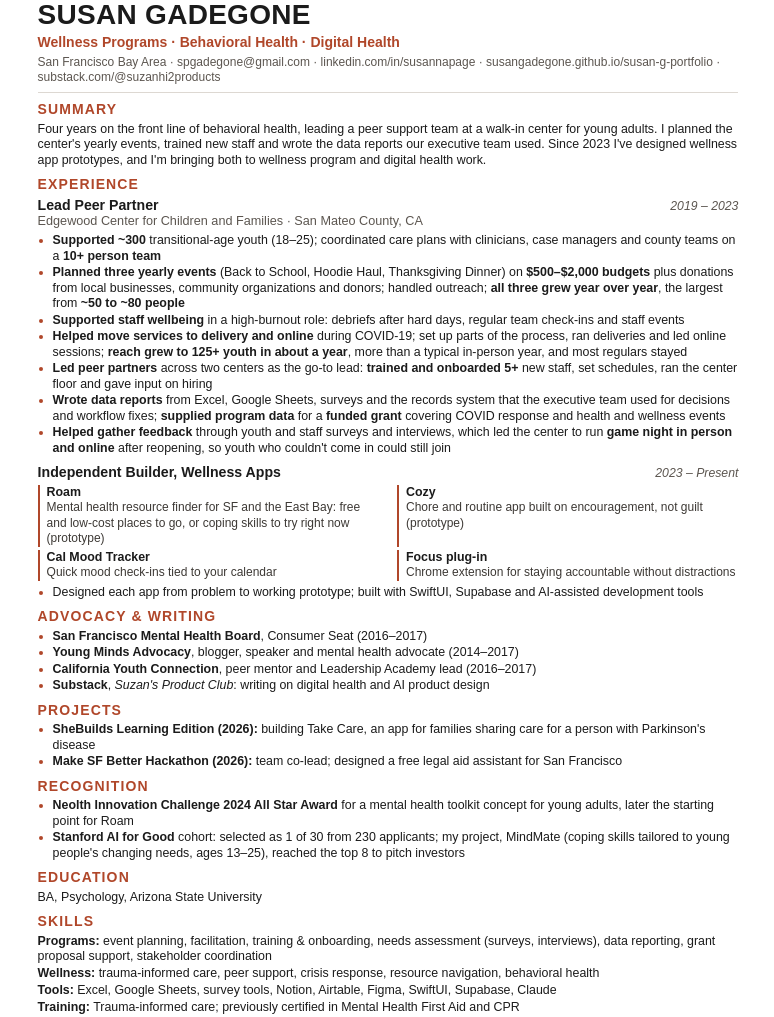
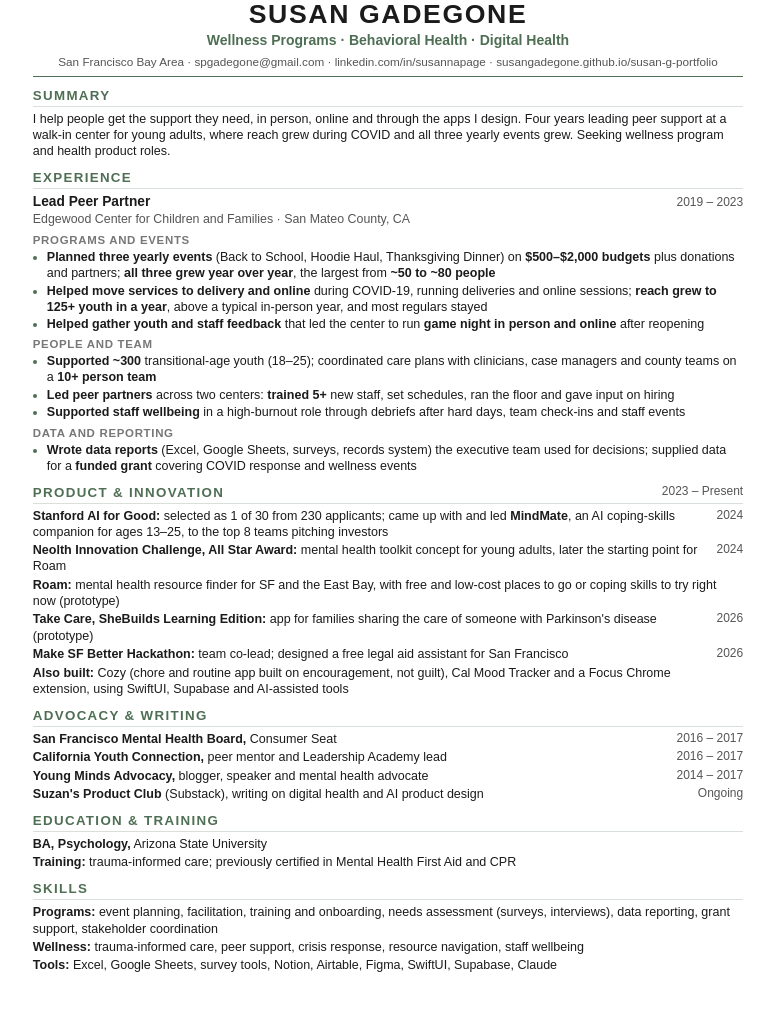
Before and after one commit to susangadegone/susan-g-portfolio, a plain HTML site: page resume/resume.html in a window 1280 px wide. Shown: the whole page, without its empty margins (252-1026 px from the left). After the commit the page ends 975 px from the top, so only its background shows below. Drawn offline with Linux system fonts and the light colour scheme.

Commit message:
Add MindMate (Stanford AI for Good 2024) and reorganize resume
- New MindMate card in Work with Susan's role as idea and team lead,
  the Feel Good Index, and an honest status line
- Short six-slide MindMate pitch PDF, condensed from the team deck with
  internal notes, unsupported claims and team photos removed
- Resume regrouped into Programs and events, People and team, Data and
  reporting, plus a Product & Innovation section; still one page

Co-Authored-By: Claude Opus 5.5 <noreply@anthropic.com>

```diff
--- a/resume/resume.html
+++ b/resume/resume.html
@@ -9,36 +9,35 @@
     --no-pdf-header-footer --print-to-pdf=assets/susan-gadegone-resume.pdf "file://$PWD/resume/resume.html"
 -->
 <style>
-  @page { size: Letter; margin: 0.35in 0.5in; }
+  @page { size: Letter; margin: 0.4in 0.55in; }
   * { box-sizing: border-box; margin: 0; padding: 0; }
   body {
     font-family: Arial, Helvetica, sans-serif; color: #1b1b1b;
-    font-size: 9.3pt; line-height: 1.25;
+    font-size: 9.4pt; line-height: 1.28;
     -webkit-print-color-adjust: exact; print-color-adjust: exact;
   }
-  .page { max-width: 7.3in; margin: 0 auto; }
-  header { border-bottom: 1px solid #ddd8d2; padding-bottom: 7px; margin-bottom: 4px; }
-  h1 { font-size: 21pt; letter-spacing: 0.01em; line-height: 1.1; }
-  .tagline { font-size: 10.5pt; font-weight: 700; color: #b0472a; margin-top: 3px; }
-  .contact { font-size: 9pt; color: #5c5650; margin-top: 4px; }
+  .page { max-width: 7.4in; margin: 0 auto; }
+  header { text-align: center; padding-bottom: 7px; border-bottom: 1.5px solid #4f6f55; }
+  h1 { font-size: 20pt; letter-spacing: 0.06em; line-height: 1.1; }
+  .tagline { font-size: 10.5pt; font-weight: 700; color: #4f6f55; margin-top: 3px; }
+  .contact { font-size: 8.8pt; color: #555; margin-top: 4px; }
   h2 {
-    font-size: 10.5pt; color: #b0472a; letter-spacing: 0.08em; text-transform: uppercase;
-    margin: 8px 0 3px;
+    font-size: 10pt; color: #4f6f55; letter-spacing: 0.1em; text-transform: uppercase;
+    margin: 10px 0 4px; padding-bottom: 2px; border-bottom: 1px solid #d9dfd9;
   }
-  .role { display: flex; justify-content: space-between; align-items: baseline; margin-top: 2px; }
-  .role h3 { font-size: 10.6pt; }
-  .role .when { font-size: 9.2pt; color: #5c5650; font-style: italic; white-space: nowrap; padding-left: 12px; }
-  .org { font-size: 9.5pt; color: #5c5650; margin-bottom: 3px; }
-  ul { padding-left: 15px; }
-  li { margin: 1px 0; }
-  li::marker { color: #b0472a; }
-  .apps { list-style: none; padding-left: 0; display: grid; grid-template-columns: 1fr 1fr; gap: 3px 18px; margin: 3px 0 4px; }
-  .apps li { border-left: 2.5px solid #b0472a; padding-left: 7px; margin: 0; }
-  .apps b { display: block; }
-  .apps span { font-size: 9pt; color: #3d3935; }
+  .row { display: flex; justify-content: space-between; align-items: baseline; gap: 12px; }
+  .row h3 { font-size: 10.3pt; }
+  .when { font-size: 9pt; color: #555; white-space: nowrap; }
+  .org { font-size: 9.3pt; color: #555; margin: 1px 0 3px; }
+  h4 { font-size: 8.6pt; letter-spacing: 0.06em; text-transform: uppercase; color: #777; margin: 5px 0 1px; }
+  ul { padding-left: 14px; }
+  li { margin: 1.5px 0; }
+  li::marker { color: #4f6f55; }
   p.summary { margin-top: 2px; }
-  .line { margin: 1.5px 0; }
-  .line b { color: #1b1b1b; }
+  .item { display: flex; justify-content: space-between; gap: 12px; margin: 2.5px 0; }
+  .item .what b { color: #1b1b1b; }
+  .item .yr { font-size: 9pt; color: #555; white-space: nowrap; }
+  .line { margin: 2px 0; }
 </style>
 </head>
 <body>
@@ -46,62 +45,57 @@
   <header>
     <h1>SUSAN GADEGONE</h1>
     <div class="tagline">Wellness Programs &middot; Behavioral Health &middot; Digital Health</div>
-    <div class="contact">San Francisco Bay Area &middot; spgadegone@gmail.com &middot; linkedin.com/in/susannapage &middot; susangadegone.github.io/susan-g-portfolio &middot; substack.com/@suzanhi2products</div>
+    <div class="contact">San Francisco Bay Area &middot; spgadegone@gmail.com &middot; linkedin.com/in/susannapage &middot; susangadegone.github.io/susan-g-portfolio</div>
   </header>
 
   <h2>Summary</h2>
-  <p class="summary">Four years on the front line of behavioral health, leading a peer support team at a walk-in center for young adults. I planned the center's yearly events, trained new staff and wrote the data reports our executive team used. Since 2023 I've designed wellness app prototypes, and I'm bringing both to wellness program and digital health work.</p>
+  <p class="summary">I help people get the support they need, in person, online and through the apps I design. Four years leading peer support at a walk-in center for young adults, where reach grew during COVID and all three yearly events grew. Seeking wellness program and health product roles.</p>
 
   <h2>Experience</h2>
-  <div class="role" style="margin-top: 2px;"><h3>Lead Peer Partner</h3><span class="when">2019 &ndash; 2023</span></div>
+  <div class="row"><h3>Lead Peer Partner</h3><span class="when">2019 &ndash; 2023</span></div>
   <div class="org">Edgewood Center for Children and Families &middot; San Mateo County, CA</div>
+
+  <h4>Programs and events</h4>
+  <ul>
+    <li><b>Planned three yearly events</b> (Back to School, Hoodie Haul, Thanksgiving Dinner) on <b>$500&ndash;$2,000 budgets</b> plus donations and partners; <b>all three grew year over year</b>, the largest from <b>~50 to ~80 people</b></li>
+    <li><b>Helped move services to delivery and online</b> during COVID-19, running deliveries and online sessions; <b>reach grew to 125+ youth in a year</b>, above a typical in-person year, and most regulars stayed</li>
+    <li><b>Helped gather youth and staff feedback</b> that led the center to run <b>game night in person and online</b> after reopening</li>
+  </ul>
+
+  <h4>People and team</h4>
   <ul>
     <li><b>Supported ~300</b> transitional-age youth (18&ndash;25); coordinated care plans with clinicians, case managers and county teams on a <b>10+ person team</b></li>
-    <li><b>Planned three yearly events</b> (Back to School, Hoodie Haul, Thanksgiving Dinner) on <b>$500&ndash;$2,000 budgets</b> plus donations from local businesses, community organizations and donors; handled outreach; <b>all three grew year over year</b>, the largest from <b>~50 to ~80 people</b></li>
-    <li><b>Supported staff wellbeing</b> in a high-burnout role: debriefs after hard days, regular team check-ins and staff events</li>
-    <li><b>Helped move services to delivery and online</b> during COVID-19; set up parts of the process, ran deliveries and led online sessions; <b>reach grew to 125+ youth in about a year</b>, more than a typical in-person year, and most regulars stayed</li>
-    <li><b>Led peer partners</b> across two centers as the go-to lead: <b>trained and onboarded 5+</b> new staff, set schedules, ran the center floor and gave input on hiring</li>
-    <li><b>Wrote data reports</b> from Excel, Google Sheets, surveys and the records system that the executive team used for decisions and workflow fixes; <b>supplied program data</b> for a <b>funded grant</b> covering COVID response and health and wellness events</li>
-    <li><b>Helped gather feedback</b> through youth and staff surveys and interviews, which led the center to run <b>game night in person and online</b> after reopening, so youth who couldn't come in could still join</li>  </ul>
-
-  <div class="role" style="margin-top: 8px;"><h3>Independent Builder, Wellness Apps</h3><span class="when">2023 &ndash; Present</span></div>
-  <ul class="apps">
-    <li><b>Roam</b><span>Mental health resource finder for SF and the East Bay: free and low-cost places to go, or coping skills to try right now (prototype)</span></li>
-    <li><b>Cozy</b><span>Chore and routine app built on encouragement, not guilt (prototype)</span></li>
-    <li><b>Cal Mood Tracker</b><span>Quick mood check-ins tied to your calendar</span></li>
-    <li><b>Focus plug-in</b><span>Chrome extension for staying accountable without distractions</span></li>
-  </ul>
-  <ul>
-    <li>Designed each app from problem to working prototype; built with SwiftUI, Supabase and AI-assisted development tools</li>
+    <li><b>Led peer partners</b> across two centers: <b>trained 5+</b> new staff, set schedules, ran the floor and gave input on hiring</li>
+    <li><b>Supported staff wellbeing</b> in a high-burnout role through debriefs after hard days, team check-ins and staff events</li>
   </ul>
 
-  <h2>Advocacy &amp; Writing</h2>
+  <h4>Data and reporting</h4>
   <ul>
-    <li><b>San Francisco Mental Health Board</b>, Consumer Seat (2016&ndash;2017)</li>
-    <li><b>Young Minds Advocacy</b>, blogger, speaker and mental health advocate (2014&ndash;2017)</li>
-    <li><b>California Youth Connection</b>, peer mentor and Leadership Academy lead (2016&ndash;2017)</li>
-    <li><b>Substack</b>, <i>Suzan's Product Club</i>: writing on digital health and AI product design</li>
+    <li><b>Wrote data reports</b> (Excel, Google Sheets, surveys, records system) the executive team used for decisions; supplied data for a <b>funded grant</b> covering COVID response and wellness events</li>
   </ul>
 
-  <h2>Projects</h2>
-  <ul>
-    <li><b>SheBuilds Learning Edition (2026):</b> building Take Care, an app for families sharing care for a person with Parkinson's disease</li>
-    <li><b>Make SF Better Hackathon (2026):</b> team co-lead; designed a free legal aid assistant for San Francisco</li>
-  </ul>
+  <h2>Product &amp; Innovation <span style="float:right;font-weight:400;letter-spacing:0;text-transform:none;color:#555;font-size:9pt">2023 &ndash; Present</span></h2>
+  <div class="item"><span class="what"><b>Stanford AI for Good:</b> selected as 1 of 30 from 230 applicants; came up with and led <b>MindMate</b>, an AI coping-skills companion for ages 13&ndash;25, to the top 8 teams pitching investors</span><span class="yr">2024</span></div>
+  <div class="item"><span class="what"><b>Neolth Innovation Challenge, All Star Award:</b> mental health toolkit concept for young adults, later the starting point for Roam</span><span class="yr">2024</span></div>
+  <div class="item"><span class="what"><b>Roam:</b> mental health resource finder for SF and the East Bay, with free and low-cost places to go or coping skills to try right now (prototype)</span><span class="yr"></span></div>
+  <div class="item"><span class="what"><b>Take Care, SheBuilds Learning Edition:</b> app for families sharing the care of someone with Parkinson's disease (prototype)</span><span class="yr">2026</span></div>
+  <div class="item"><span class="what"><b>Make SF Better Hackathon:</b> team co-lead; designed a free legal aid assistant for San Francisco</span><span class="yr">2026</span></div>
+  <div class="item"><span class="what"><b>Also built:</b> Cozy (chore and routine app built on encouragement, not guilt), Cal Mood Tracker and a Focus Chrome extension, using SwiftUI, Supabase and AI-assisted tools</span><span class="yr"></span></div>
 
-  <h2>Recognition</h2>
-  <ul>
-    <li><b>Neolth Innovation Challenge 2024 All Star Award</b> for a mental health toolkit concept for young adults, later the starting point for Roam</li>
-    <li><b>Stanford AI for Good</b> cohort: selected as 1 of 30 from 230 applicants; my project, MindMate (coping skills tailored to young people's changing needs, ages 13&ndash;25), reached the top 8 to pitch investors</li>  </ul>
+  <h2>Advocacy &amp; Writing</h2>
+  <div class="item"><span class="what"><b>San Francisco Mental Health Board,</b> Consumer Seat</span><span class="yr">2016 &ndash; 2017</span></div>
+  <div class="item"><span class="what"><b>California Youth Connection,</b> peer mentor and Leadership Academy lead</span><span class="yr">2016 &ndash; 2017</span></div>
+  <div class="item"><span class="what"><b>Young Minds Advocacy,</b> blogger, speaker and mental health advocate</span><span class="yr">2014 &ndash; 2017</span></div>
+  <div class="item"><span class="what"><b>Suzan's Product Club</b> (Substack), writing on digital health and AI product design</span><span class="yr">Ongoing</span></div>
 
-  <h2>Education</h2>
-  <p class="line">BA, Psychology, Arizona State University</p>
+  <h2>Education &amp; Training</h2>
+  <p class="line"><b>BA, Psychology,</b> Arizona State University</p>
+  <p class="line"><b>Training:</b> trauma-informed care; previously certified in Mental Health First Aid and CPR</p>
 
   <h2>Skills</h2>
-  <p class="line"><b>Programs:</b> event planning, facilitation, training &amp; onboarding, needs assessment (surveys, interviews), data reporting, grant proposal support, stakeholder coordination</p>
-  <p class="line"><b>Wellness:</b> trauma-informed care, peer support, crisis response, resource navigation, behavioral health</p>
+  <p class="line"><b>Programs:</b> event planning, facilitation, training and onboarding, needs assessment (surveys, interviews), data reporting, grant support, stakeholder coordination</p>
+  <p class="line"><b>Wellness:</b> trauma-informed care, peer support, crisis response, resource navigation, staff wellbeing</p>
   <p class="line"><b>Tools:</b> Excel, Google Sheets, survey tools, Notion, Airtable, Figma, SwiftUI, Supabase, Claude</p>
-  <p class="line"><b>Training:</b> Trauma-informed care; previously certified in Mental Health First Aid and CPR</p>
 </div>
 </body>
 </html>
```
Also changed, not shown: index.html (+17 -5 lines), mindmate/pitch.html (added, +168 -0 lines), mindmate/img/dashboard.png (added), mindmate/img/logo.png (added), 2 other files.
